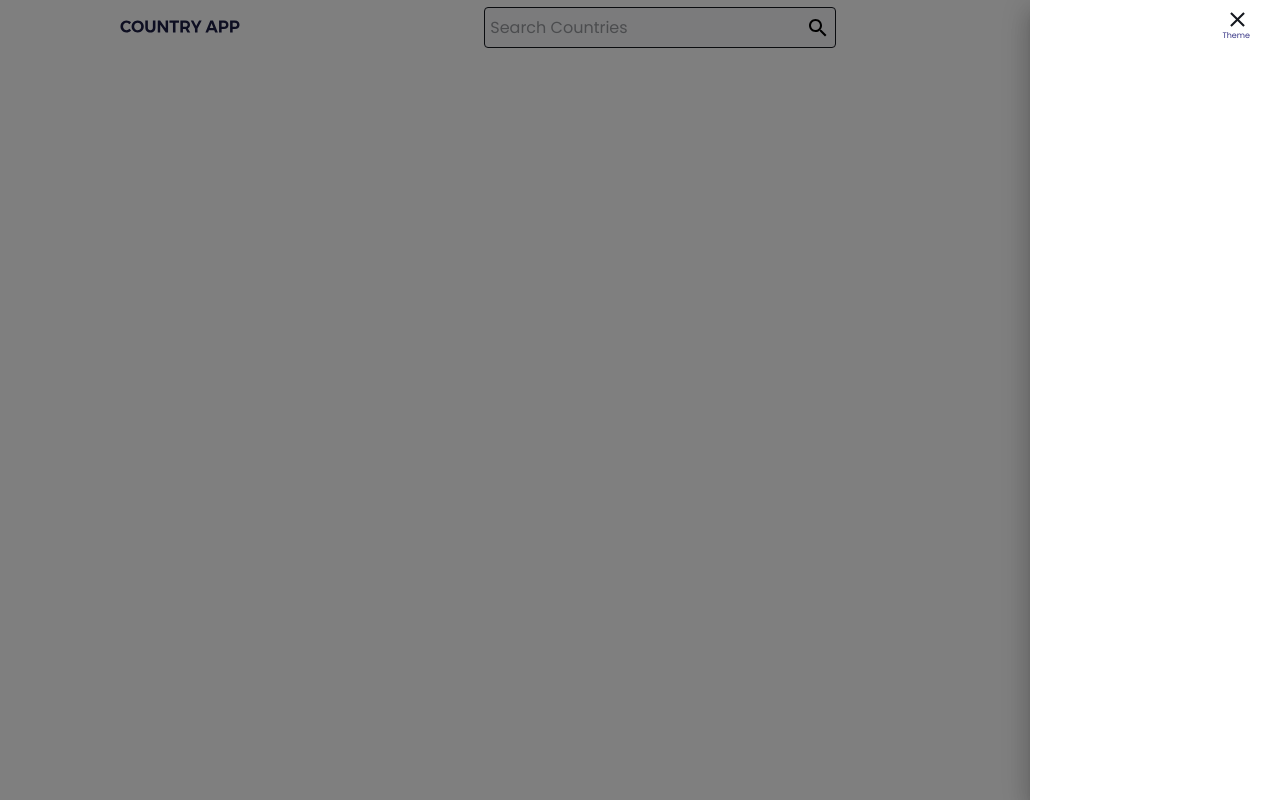
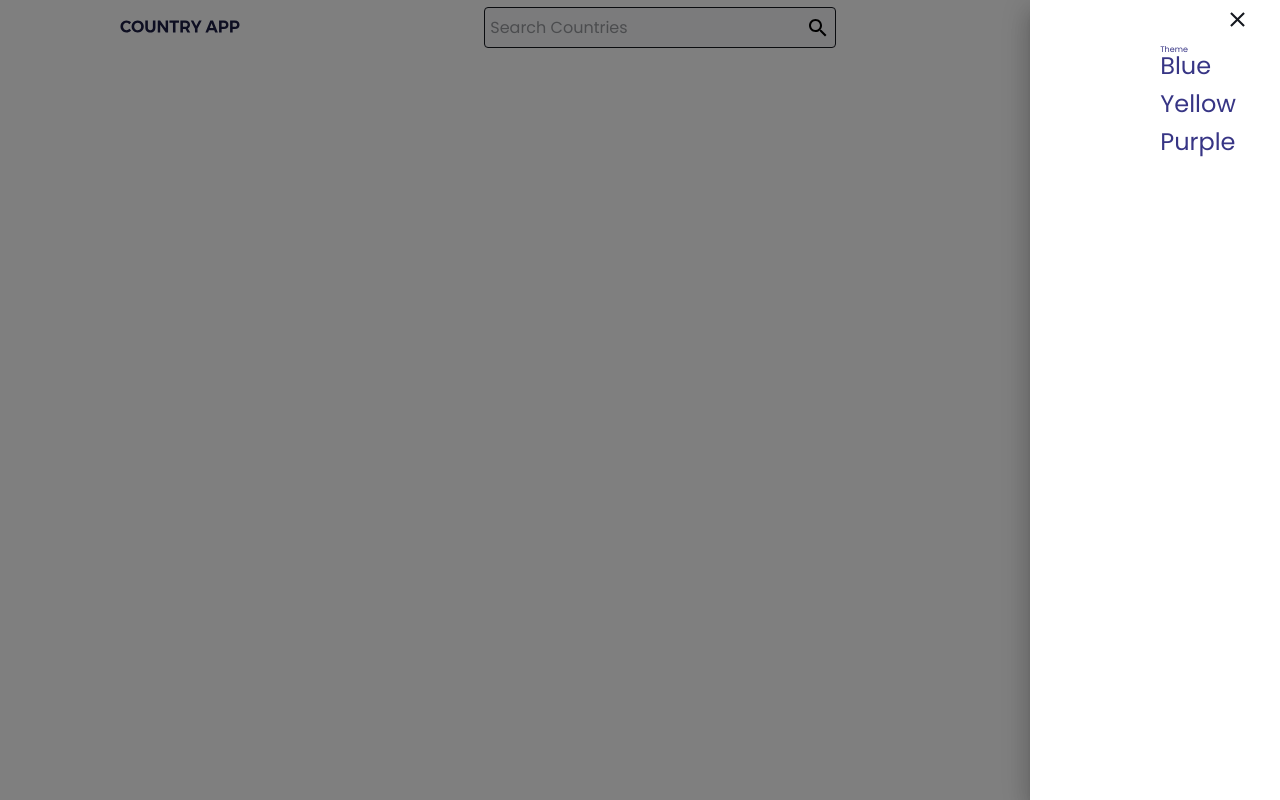
Before and after one commit to siccoo/country-api, a React (Create React App) app: page / in a window 1280 px wide. Both pictures are taken after a click on the icon 1147 px from the left and 27 px from the top of the page. Built offline with nearby package versions, Linux system fonts and the light colour scheme.

Commit message:
updates on sidebar component

```diff
--- a/src/components/Sidebar/Sidebar.tsx
+++ b/src/components/Sidebar/Sidebar.tsx
@@ -24,8 +24,22 @@ const Sidebar = (props: SidebarProps) => {
                 <div className="sidebar__drawer-content">
                     <CloseIcon onClick={onDrawerClose} className="sidebar__drawer-close-menu" />
                     {/* THEME COMPONENTS */}
-                    <div className="sidebar__drawer-navigation">
-                        <h5>Theme</h5>
+                    <div className="sidebar__drawer-content-navigation">
+                        <h3>Theme</h3>
+                        <ul>
+                            <li>
+                                <h2>Blue</h2>
+                                <span className="sidebar__color-box"></span>
+                            </li>
+                            <li>
+                                <h2>Yellow</h2>
+                                <span className="sidebar__color-box"></span>
+                            </li>
+                            <li>
+                                <h2>Purple</h2>
+                                <span className="sidebar__color-box"></span>
+                            </li>
+                        </ul>
                     </div>
                 </div>
             </Drawer>
--- a/src/components/Sidebar/sidebar.scss
+++ b/src/components/Sidebar/sidebar.scss
@@ -26,6 +26,19 @@
         color: $darkBlue !important;
         cursor: pointer;
       }
+
+      &-navigation {
+        margin-top: 14px;
+        padding-right: 14px;
+
+        ul {
+            li {
+                margin-bottom: 14px;
+                display: list-item;
+                align-items: center;
+            }
+        }
+      }
     }
   }
 }
```
